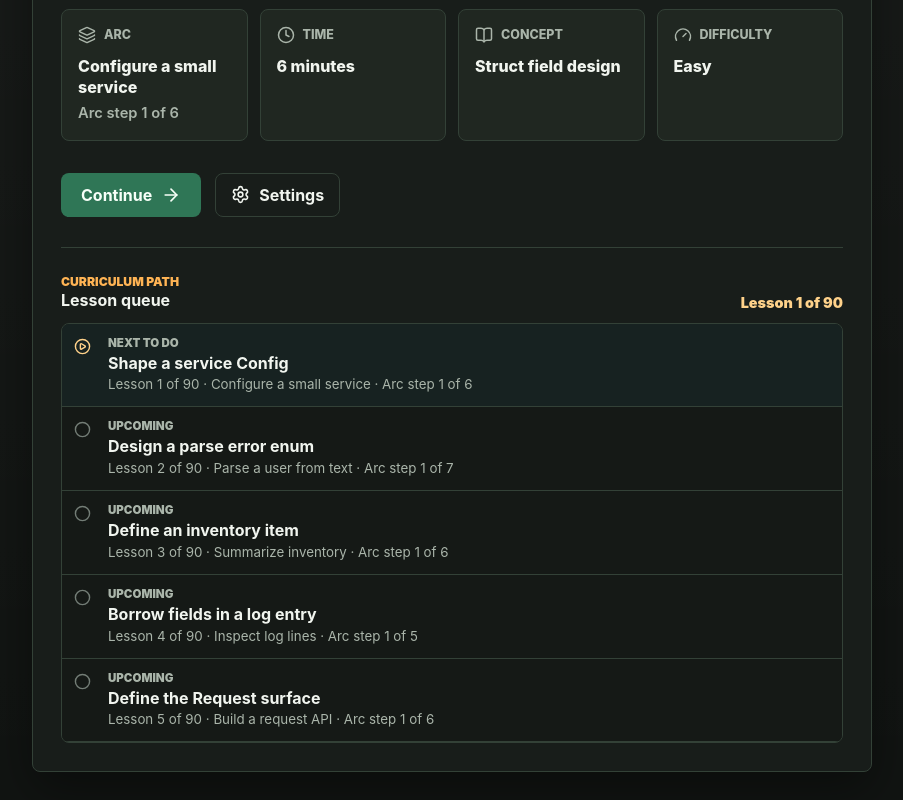
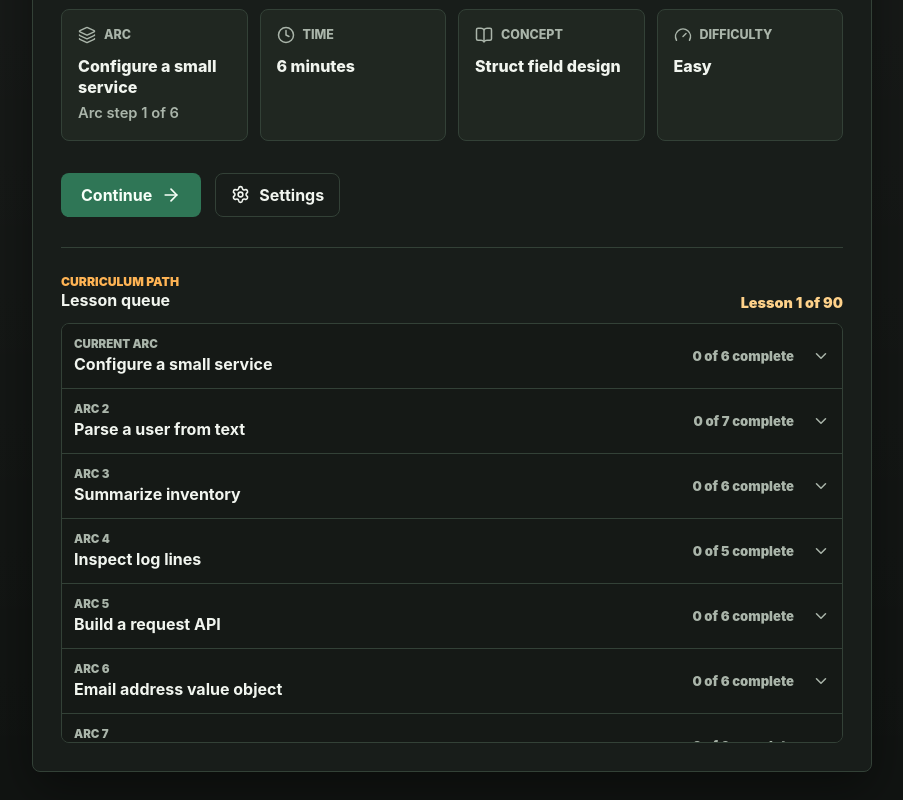
Before and after one commit to matrizaev/rust-daily, a React (Vite) app in the folder frontend/: page / in a window 1280 px wide. Shown: the part 390-1190 px from the top of the page, without its empty margins (188-1091 px from the left). Built offline with nearby package versions, Linux system fonts and the light colour scheme.

Commit message:
Foldable arcs in UI

```diff
--- a/frontend/src/components/CurriculumPath.tsx
+++ b/frontend/src/components/CurriculumPath.tsx
@@ -1,4 +1,5 @@
-import { CheckCircle2, Circle, PlayCircle } from "lucide-react";
+import { CheckCircle2, ChevronDown, Circle, PlayCircle } from "lucide-react";
+import { useMemo, useState } from "react";
 import type { LessonIndexEntry } from "../types/lesson";
 import type { ProgressStore } from "../types/progress";
 
@@ -11,8 +12,50 @@ type CurriculumPathProps = {
 
 type PathItemState = "completed" | "current" | "upcoming";
 
+type ArcLessonGroup = {
+  arcId: string;
+  arcTitle: string;
+  firstOrder: number;
+  lessons: LessonIndexEntry[];
+};
+
 const orderedLessons = (lessons: LessonIndexEntry[]) =>
   [...lessons].sort((left, right) => left.order - right.order);
+
+const orderedArcLessons = (lessons: LessonIndexEntry[]) =>
+  [...lessons].sort(
+    (left, right) => left.day - right.day || left.order - right.order,
+  );
+
+const groupedLessonsByArc = (lessons: LessonIndexEntry[]): ArcLessonGroup[] => {
+  const groups = orderedLessons(lessons).reduce(
+    (arcGroups, lesson) => {
+      const existingGroup = arcGroups.get(lesson.arcId);
+
+      if (existingGroup) {
+        existingGroup.lessons.push(lesson);
+        return arcGroups;
+      }
+
+      arcGroups.set(lesson.arcId, {
+        arcId: lesson.arcId,
+        arcTitle: lesson.arcTitle,
+        firstOrder: lesson.order,
+        lessons: [lesson],
+      });
+
+      return arcGroups;
+    },
+    new Map<string, ArcLessonGroup>(),
+  );
+
+  return [...groups.values()]
+    .map((group) => ({
+      ...group,
+      lessons: orderedArcLessons(group.lessons),
+    }))
+    .sort((left, right) => left.firstOrder - right.firstOrder);
+};
 
 const completedLessonIds = (progress: ProgressStore) =>
   new Set(progress.completions.map((completion) => completion.lessonId));
@@ -66,12 +109,56 @@ const PathItemContent = ({
       <span>{stateLabel(state)}</span>
       <strong>{lesson.title}</strong>
       <small>
-        Lesson {lesson.order} of {totalLessons} · {lesson.arcTitle} · Arc step{" "}
-        {lesson.day} of {lesson.arcLength}
+        Arc step {lesson.day} of {lesson.arcLength} · Queue lesson{" "}
+        {lesson.order} of {totalLessons}
       </small>
     </div>
   </>
 );
+
+const ArcSummary = ({
+  group,
+  index,
+  completedIds,
+  isExpanded,
+  isCurrent,
+  onToggle,
+}: {
+  group: ArcLessonGroup;
+  index: number;
+  completedIds: Set<string>;
+  isExpanded: boolean;
+  isCurrent: boolean;
+  onToggle: () => void;
+}) => {
+  const completedCount = group.lessons.filter((lesson) =>
+    completedIds.has(lesson.id),
+  ).length;
+  const panelId = `curriculum-arc-panel-${group.arcId}`;
+
+  return (
+    <button
+      className="curriculum-arc-toggle"
+      type="button"
+      aria-expanded={isExpanded}
+      aria-controls={panelId}
+      onClick={onToggle}
+    >
+      <span className="curriculum-arc-title">
+        <span>{isCurrent ? "Current arc" : `Arc ${index + 1}`}</span>
+        <strong>{group.arcTitle}</strong>
+      </span>
+      <span className="curriculum-arc-meta">
+        {completedCount} of {group.lessons.length} complete
+      </span>
+      <ChevronDown
+        className="curriculum-arc-chevron"
+        size={18}
+        aria-hidden="true"
+      />
+    </button>
+  );
+};
 
 function CurriculumPath({
   activeLessonId,
@@ -79,8 +166,10 @@ function CurriculumPath({
   onOpenLesson,
   progress,
 }: CurriculumPathProps) {
-  const sortedLessons = orderedLessons(lessons);
-  const completedIds = completedLessonIds(progress);
+  const sortedLessons = useMemo(() => orderedLessons(lessons), [lessons]);
+  const arcGroups = useMemo(() => groupedLessonsByArc(lessons), [lessons]);
+  const [expandedArcId, setExpandedArcId] = useState<string | null>(null);
+  const completedIds = useMemo(() => completedLessonIds(progress), [progress]);
   const activeIndex = sortedLessons.findIndex(
     (lesson) => lesson.id === activeLessonId,
   );
@@ -98,9 +187,41 @@ function CurriculumPath({
         </span>
       </div>
 
-      <ol className="curriculum-path-list">
-        {sortedLessons.map((lesson) => {
-          const state = itemState(lesson.id, activeLessonId, completedIds);
+      <ul className="curriculum-path-list">
+        {arcGroups.map((group, index) => {
+          const isCurrent = group.lessons.some(
+            (lesson) => lesson.id === activeLessonId,
+          );
+          const isExpanded = expandedArcId === group.arcId;
+          const arcClassName = `curriculum-arc${
+            isExpanded ? " curriculum-arc-open" : ""
+          }`;
+          const panelId = `curriculum-arc-panel-${group.arcId}`;
+
+          return (
+            <li className={arcClassName} key={group.arcId}>
+              <ArcSummary
+                group={group}
+                index={index}
+                completedIds={completedIds}
+                isExpanded={isExpanded}
+                isCurrent={isCurrent}
+                onToggle={() =>
+                  setExpandedArcId(isExpanded ? null : group.arcId)
+                }
+              />
+
+              <ol
+                className="curriculum-path-lesson-list"
+                id={panelId}
+                hidden={!isExpanded}
+              >
+                {group.lessons.map((lesson) => {
+                  const state = itemState(
+                    lesson.id,
+                    activeLessonId,
+                    completedIds,
+                  );
                   const isCompleted = state === "completed";
 
                   return (
@@ -133,6 +254,10 @@ function CurriculumPath({
                   );
                 })}
               </ol>
+            </li>
+          );
+        })}
+      </ul>
     </section>
   );
 }
--- a/frontend/src/styles.css
+++ b/frontend/src/styles.css
@@ -438,6 +438,83 @@ p {
   border: 1px solid var(--border);
   border-radius: 8px;
   background: var(--surface-soft);
+}
+
+.curriculum-arc {
+  display: grid;
+  border-bottom: 1px solid var(--border);
+}
+
+.curriculum-arc:last-child {
+  border-bottom: 0;
+}
+
+.curriculum-arc-toggle {
+  display: grid;
+  grid-template-columns: minmax(0, 1fr) auto 24px;
+  gap: 12px;
+  align-items: center;
+  width: 100%;
+  min-height: 64px;
+  padding: 12px;
+  border-radius: 0;
+  background: transparent;
+  color: var(--ink);
+  text-align: left;
+}
+
+.curriculum-arc-toggle:hover {
+  background: var(--surface-strong);
+}
+
+.curriculum-arc-title {
+  display: grid;
+  gap: 3px;
+  min-width: 0;
+}
+
+.curriculum-arc-title span {
+  color: var(--muted);
+  font-size: 0.72rem;
+  font-weight: 900;
+  letter-spacing: 0;
+  text-transform: uppercase;
+}
+
+.curriculum-arc-title strong {
+  overflow-wrap: anywhere;
+  color: var(--ink);
+  line-height: 1.25;
+}
+
+.curriculum-arc-meta {
+  color: var(--muted);
+  font-size: 0.82rem;
+  font-weight: 900;
+  white-space: nowrap;
+}
+
+.curriculum-arc-chevron {
+  justify-self: end;
+  color: var(--muted);
+  transition: transform 160ms ease;
+}
+
+.curriculum-arc-open .curriculum-arc-chevron {
+  transform: rotate(180deg);
+}
+
+.curriculum-path-lesson-list {
+  display: grid;
+  margin: 0;
+  padding: 0;
+  border-top: 1px solid var(--border);
+  background: var(--surface);
+  list-style: none;
+}
+
+.curriculum-path-lesson-list[hidden] {
+  display: none;
 }
 
 .curriculum-path-item {
@@ -1157,6 +1234,15 @@ p {
     grid-template-columns: 1fr 1fr;
   }
 
+  .curriculum-arc-toggle {
+    grid-template-columns: minmax(0, 1fr) 24px;
+  }
+
+  .curriculum-arc-meta {
+    grid-column: 1 / -1;
+    white-space: normal;
+  }
+
   .check-button {
     grid-column: 1 / -1;
     margin-left: 0;
```
Lines whose indentation alone changed are shown as unchanged.
